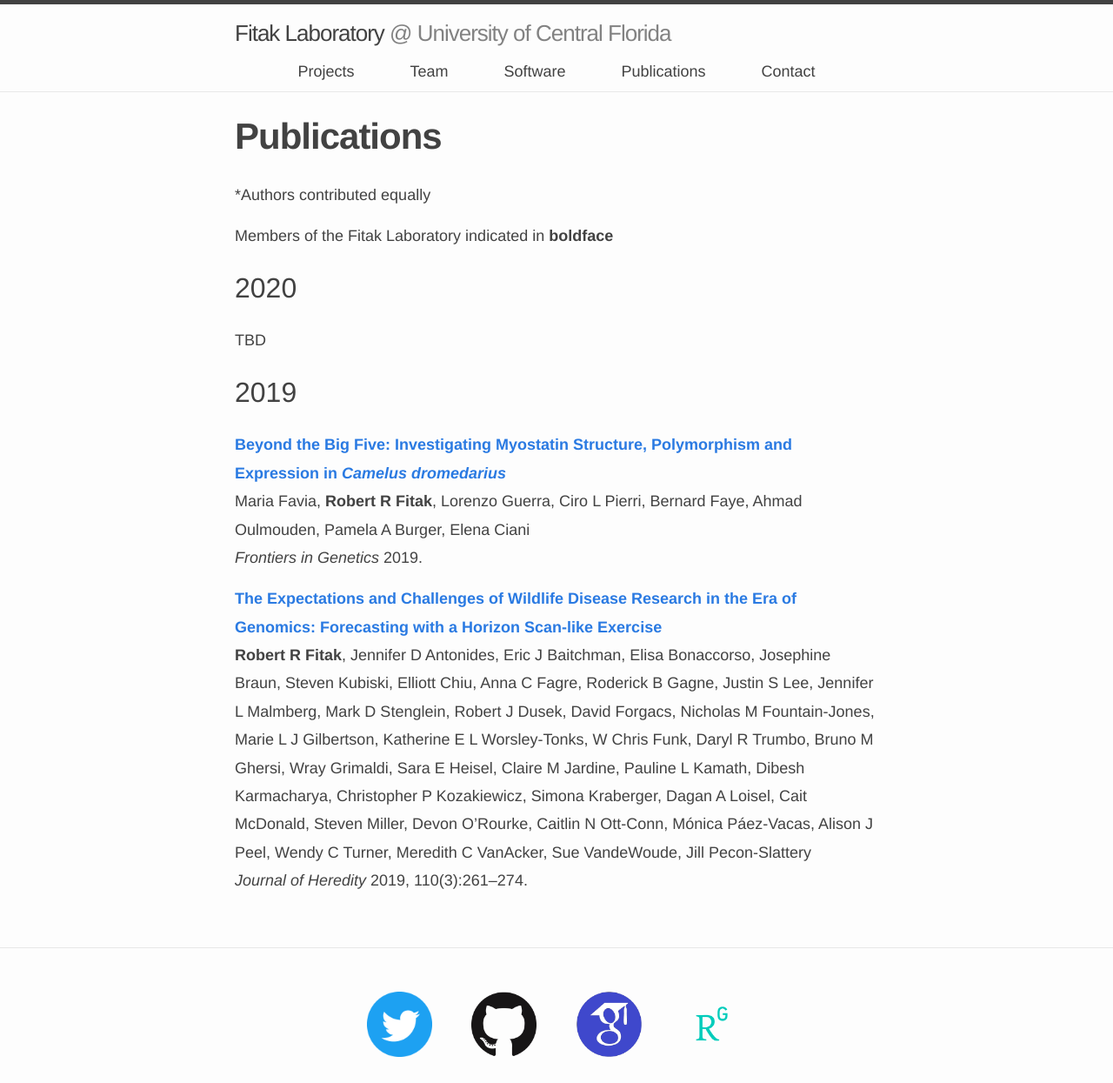
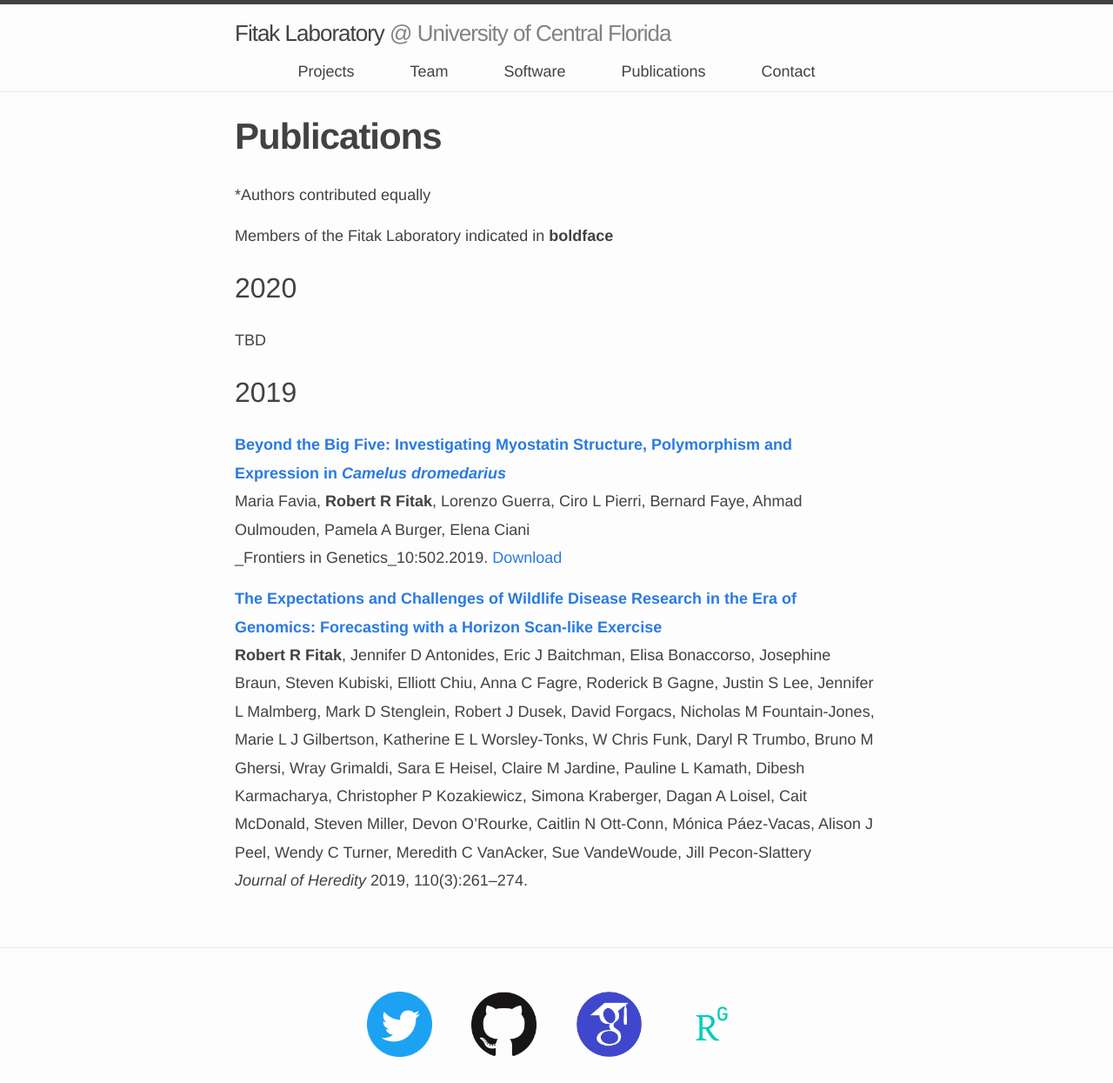
Before and after one commit to rfitak/FitakLab, a Jekyll site: the page built from _pages/publications/index.md, in a window 1280 px wide. Shown: the whole page at 87% size. Built offline with Jekyll 4.4.1, drawn with Linux system fonts in a browser that asks for light colours; nearby versions of some CDN libraries.

Commit message:
Updated Pubs: Fitak

```diff
--- a/_pages/publications/index.md
+++ b/_pages/publications/index.md
@@ -14,11 +14,11 @@
 
 ## 2019
 
-[**Beyond the Big Five: Investigating Myostatin Structure, Polymorphism and Expression in _Camelus dromedarius_**](https://doi.org/TBD)
+[**Beyond the Big Five: Investigating Myostatin Structure, Polymorphism and Expression in _Camelus dromedarius_**](https://doi.org/10.3389/fgene.2019.00502)
 <br>
 Maria Favia, **Robert R Fitak**, Lorenzo Guerra, Ciro L Pierri, Bernard Faye, Ahmad Oulmouden, Pamela A Burger, Elena Ciani
 <br>
-_Frontiers in Genetics_ 2019.
+_Frontiers in Genetics_10:502.2019. [Download](./PAPERS/Favia-2019.pdf)
 
 [**The Expectations and Challenges of Wildlife Disease Research in the Era of Genomics: Forecasting with a Horizon Scan-like Exercise**](https://doi.org/10.1093/jhered/esz001)
 <br>
```
Also changed, not shown: 1 other file.
